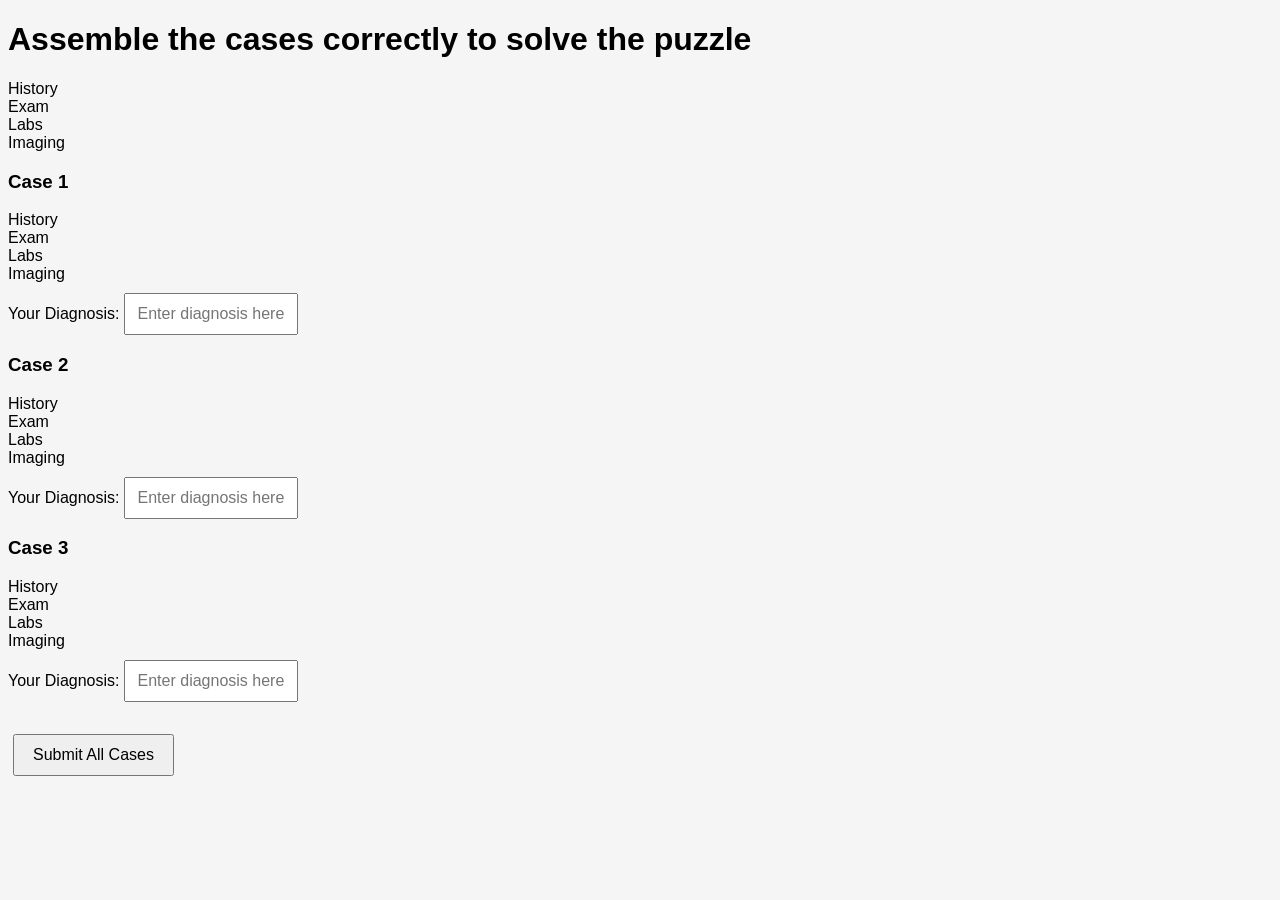
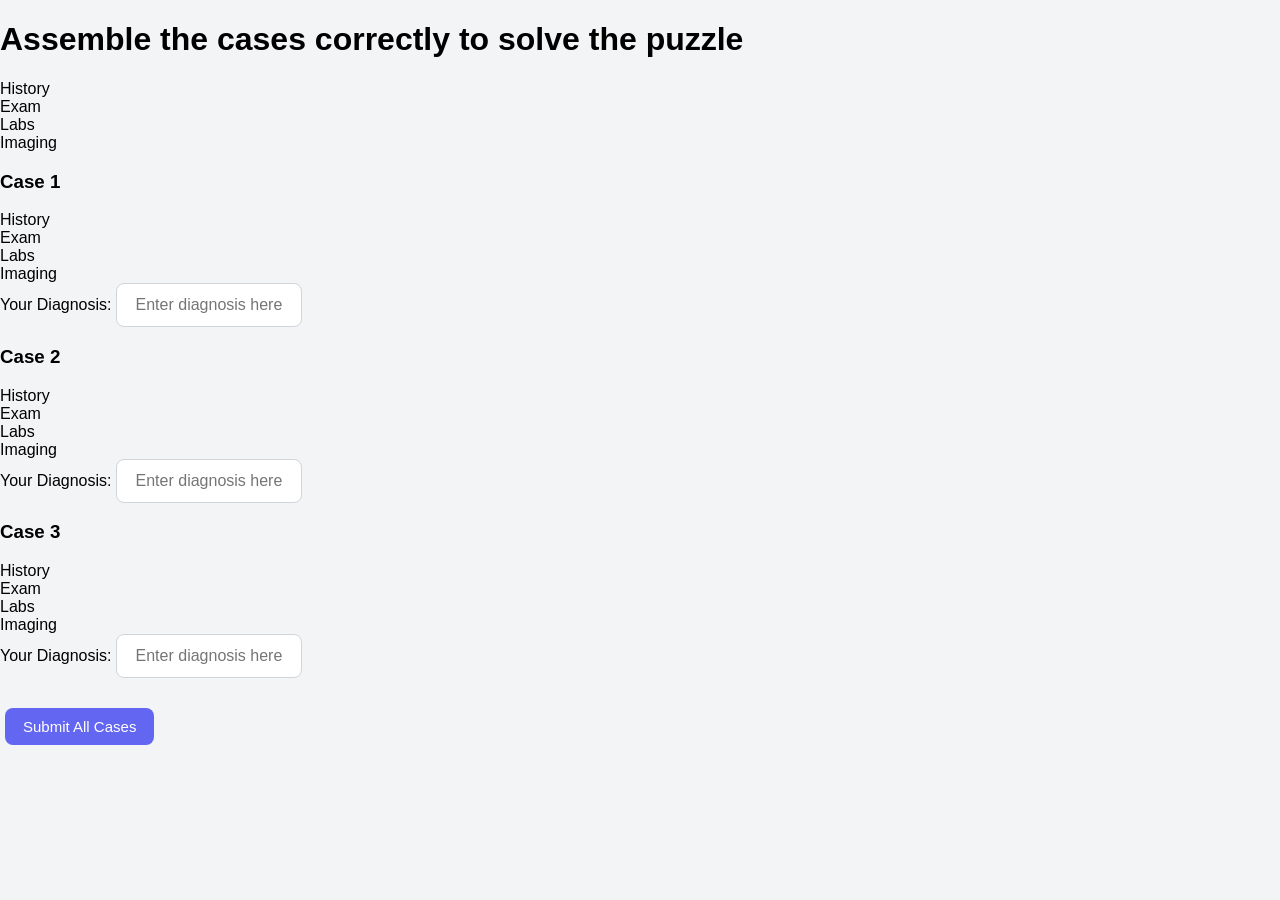

Update style2.css

--- a/style2.css
+++ b/style2.css
@@ -1,44 +1,111 @@
 body {
-  font-family: Arial, sans-serif;
-  background: #f5f5f5;
+  font-family: -apple-system, BlinkMacSystemFont, "Segoe UI", Roboto, sans-serif;
+  background: #f3f4f6;
+  margin: 0;
 }
 
+/* Page layout */
 .container {
   max-width: 600px;
-  margin: 50px auto;
-  background: white;
-  padding: 30px;
-  border-radius: 12px;
-  box-shadow: 0 4px 10px rgba(0,0,0,0.1);
+  margin: 80px auto;
+  padding: 20px;
   text-align: center;
 }
 
+/* Title */
+.title {
+  font-size: 32px;
+  font-weight: 700;
+  margin-bottom: 30px;
+}
+
+/* Card box */
+.card {
+  background: white;
+  padding: 30px 25px;
+  border-radius: 16px;
+  box-shadow: 0 8px 25px rgba(0,0,0,0.08);
+  transition: all 0.2s ease;
+}
+
+/* Progress (Event 1 of 5) */
+.progress {
+  font-size: 14px;
+  color: #6b7280;
+  margin-bottom: 20px;
+  text-transform: uppercase;
+  letter-spacing: 0.05em;
+}
+
+/* Event text */
+.event {
+  font-size: 20px;
+  font-weight: 500;
+  margin-bottom: 25px;
+}
+
+/* Input */
 input {
-  padding: 10px;
+  padding: 12px;
   font-size: 16px;
-  width: 150px;
+  width: 160px;
   text-align: center;
-  margin-top: 10px;
+  border-radius: 8px;
+  border: 1px solid #d1d5db;
+  outline: none;
+}
+
+input:focus {
+  border-color: #6366f1;
+}
+
+/* Buttons */
+.buttons {
+  margin-top: 20px;
 }
 
 button {
   padding: 10px 18px;
   margin: 10px 5px;
-  font-size: 16px;
+  font-size: 15px;
+  border-radius: 8px;
+  border: none;
   cursor: pointer;
+  background: #6366f1;
+  color: white;
+  transition: background 0.2s ease;
 }
 
+button:hover {
+  background: #4f46e5;
+}
+
+/* Secondary button */
+#nextBtn {
+  background: #10b981;
+}
+
+#nextBtn:hover {
+  background: #059669;
+}
+
+/* Feedback */
+#feedback {
+  margin-top: 20px;
+  font-weight: 500;
+}
+
+/* Hidden */
 .hidden {
   display: none;
 }
 
-#feedback {
-  margin-top: 20px;
-  font-weight: bold;
+/* Final screen */
+#final {
+  margin-top: 30px;
 }
 
 .summary {
   text-align: left;
   margin-top: 20px;
 }
-
